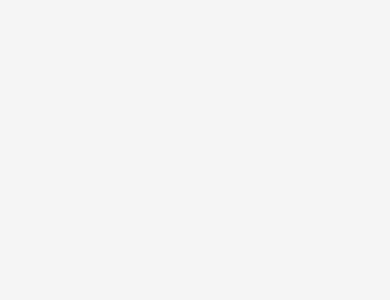
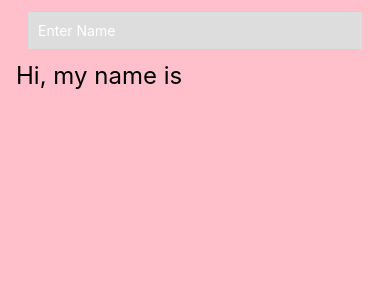
Before and after one commit to nishaanntt/reactNativeFDP, a React Native app: screen / in a window 390 px wide. Shown: the top 300 px of the page. Built offline with nearby package versions, Linux system fonts and the light colour scheme.

Commit message:
textinput

```diff
--- a/App.js
+++ b/App.js
@@ -1,91 +1,29 @@
-import {
-	FlatList,
-	SafeAreaView,
-	ScrollView,
-	StatusBar,
-	StyleSheet,
-	Text,
-	View,
-} from 'react-native';
-
-import pokemonList from './data.json';
+import React, { useState } from 'react';
+import { SafeAreaView, StyleSheet, Text, TextInput, View } from 'react-native';
 
 const App = () => {
+	const [name, setName] = useState('');
+	console.log('name: ', name);
 	return (
-		<SafeAreaView style={styles.container}>
-			{/* *** RENDERING LISTS WITH MAP *** */}
-
-			{/* <ScrollView style={styles.scrollView}>
-				{pokemonList.map(pokemon => {
-        console.log(pokemon.id)
-					return (
-						<View style={styles.card} key={pokemon.id}>
-							<Text style={styles.cardText}>{pokemon.name}</Text>
-							<Text style={styles.cardText}>{pokemon.type}</Text>
-						</View>
-					);
-				})}
-			</ScrollView> */}
-
-			{/* *** FLATLIST *** */}
-
-			{/* <View style={styles.scrollView}>
-				<FlatList
-					data={pokemonList}
-					renderItem={({ item }) => {
-						console.log(item.id);
-						return (
-							<View style={styles.card} key={item.id}>
-								<Text style={styles.cardText}>{item.name}</Text>
-								<Text style={styles.cardText}>{item.type}</Text>
-							</View>
-						);
+		<SafeAreaView style={{ backgroundColor: 'pink', flex: 1 }}>
+			<View style={{ paddingHorizontal: 16 }}>
+				<TextInput
+					style={{
+						backgroundColor: '#ddd',
+						padding: 10,
+						margin: 12,
+						color: '#fff',
 					}}
-					// keyExtractor={(item, index) => item.id.toString()}
-					// ItemSeparatorComponent={<View style={{ height: 16 }} />}
-					// horizontal={true}
-					// ListEmptyComponent={<Text>No Items Found</Text>}
-					// ListHeaderComponent={
-					// 	<Text style={styles.headerText}>Pokemon List</Text>
-					// }
-					// ListFooterComponent={
-					// 	<Text style={styles.footerText}>End of List</Text>
-					// }
+					placeholder='Enter Name'
+					value={name}
+					onChangeText={setName}
 				/>
-			</View> */}
+				<Text style={{ fontSize: 24 }}>Hi, my name is {name}</Text>
+			</View>
 		</SafeAreaView>
 	);
 };
 
 export default App;
 
-const styles = StyleSheet.create({
-	container: {
-		flex: 1,
-		backgroundColor: '#f5f5f5',
-		paddingTop: StatusBar.currentHeight, //safeareaview will not be affected by this
-	},
-	scrollView: {
-		paddingHorizontal: 16,
-	},
-	card: {
-		backgroundColor: '#fff',
-		padding: 16,
-		borderRadius: 8,
-		borderWidth: 1,
-		marginBottom: 16,
-	},
-	cardText: {
-		fontSize: 24,
-	},
-	headerText: {
-		fontSize: 24,
-		textAlign: 'center',
-		marginBottom: 12,
-	},
-	footerText: {
-		fontSize: 24,
-		textAlign: 'center',
-		marginTop: 12,
-	},
-});
+const styles = StyleSheet.create({});
```
